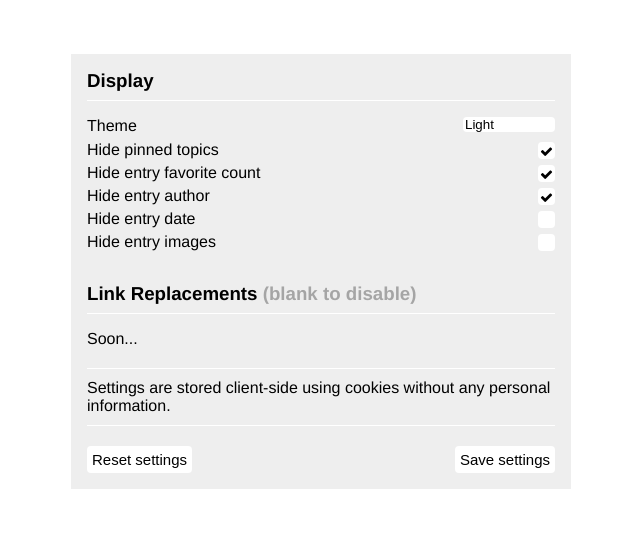
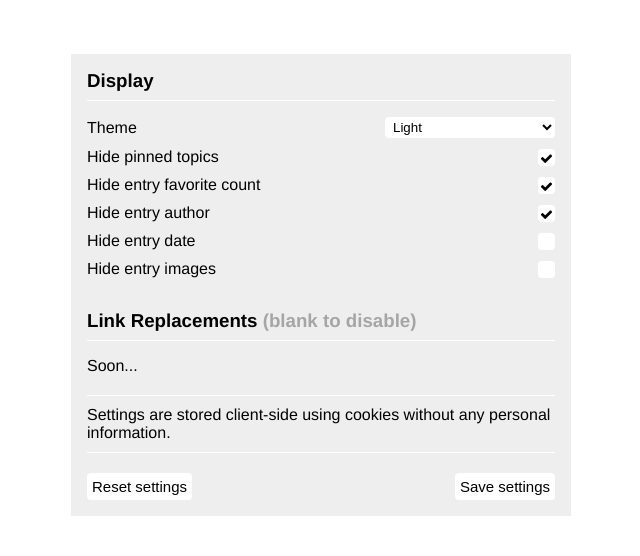
Before and after one commit to beucismis/ozgursozluk, a Flask app: page /external/settings in a window 1280 px wide. Shown: the part 54-610 px from the top of the page, without its empty margins (319-959 px from the left). Run offline with Flask 3, Linux system fonts and the light colour scheme; parts of the project's set-up code (start-up, migrations or seed data) failed here and were passed over.

Commit message:
Update style.css

```diff
--- a/src/ozgursozluk/static/style.css
+++ b/src/ozgursozluk/static/style.css
@@ -304,29 +304,33 @@ fieldset {
 }
 
 .settings-group {
-    display: block;
-}
-
-.settings-input {
-    position: relative;
-    margin-bottom: 6px;
+    display: flex;
+    justify-content: space-between;
+    align-items: center;
+    margin-bottom: 10px;
 }
 
 .settings-group label {
-    padding-right: 150px;
+    flex-grow: 1;
 }
 
-.settings-group select {
-    top: 0;
-    right: 0;
+.settings-group select,
+.settings-group input[type="text"] {
     border: none;
-    display: block;
-    padding: 0 2px;
-    appearance: none;
-    position: absolute;
+    padding: 2px 4px;
     border-radius: 4px;
     color: var(--main-fg);
     background: var(--main-bg);
+    width: 170px;
+    flex-shrink: 0;
+}
+
+.checkbox-container {
+    display: block;
+    cursor: pointer;
+    user-select: none;
+    position: relative;
+    padding-right: 22px;
 }
 
 .setting-section-title,
@@ -335,15 +339,6 @@ fieldset {
     margin-bottom: 1rem;
     padding-bottom: 0.5rem;
     border-bottom: 1px solid var(--main-bg);
-}
-
-.checkbox-container {
-    display: block;
-    cursor: pointer;
-    user-select: none;
-    position: relative;
-    margin-bottom: 5px;
-    padding-right: 22px;
 }
 
 .checkbox-container input {
```
